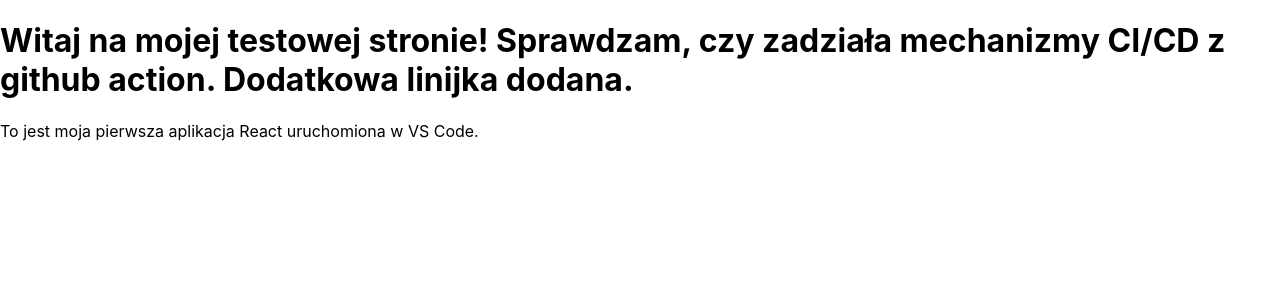
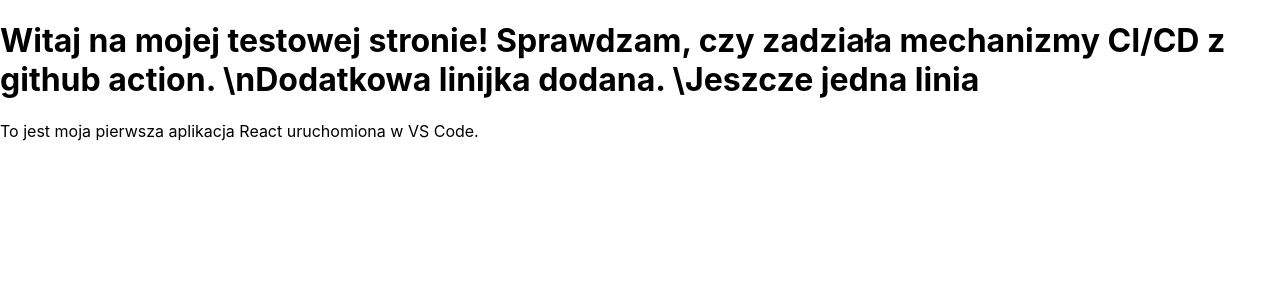
Before and after one commit to wabster341/projekt_zespolowy_Dijkstra, a React (Create React App) app: page / in a window 1280 px wide. Shown: the top 300 px of the page. Built offline with nearby package versions, Linux system fonts and the light colour scheme.

Commit message:
test przed pokazaniem

```diff
--- a/src/App.js
+++ b/src/App.js
@@ -5,7 +5,8 @@
     <div>
       <h1>Witaj na mojej testowej stronie!
         Sprawdzam, czy zadziała mechanizmy CI/CD z github action.
-        Dodatkowa linijka dodana.
+        \nDodatkowa linijka dodana.
+        \Jeszcze jedna linia
 
       </h1>
       <p>To jest moja pierwsza aplikacja React uruchomiona w VS Code.</p>
```
